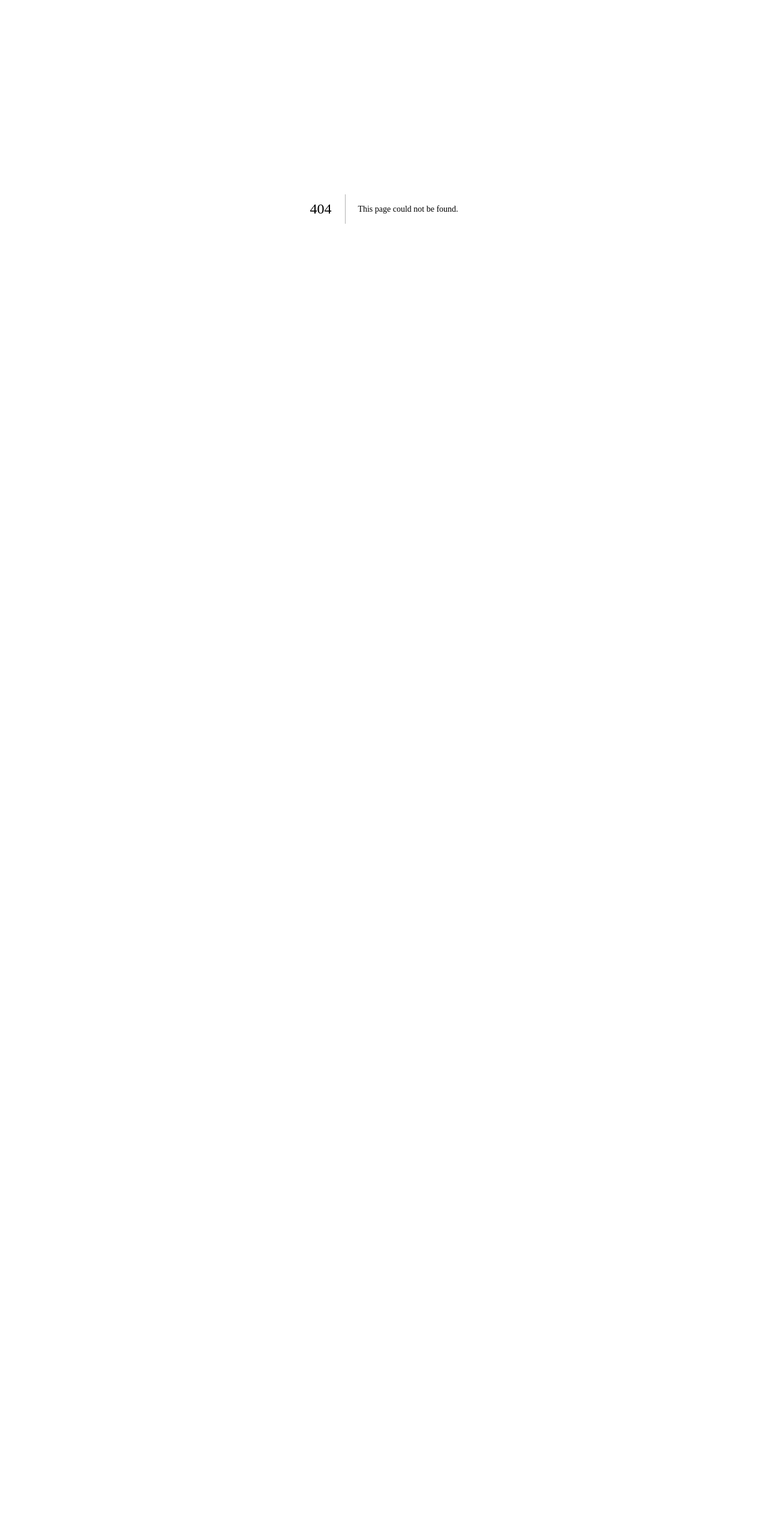
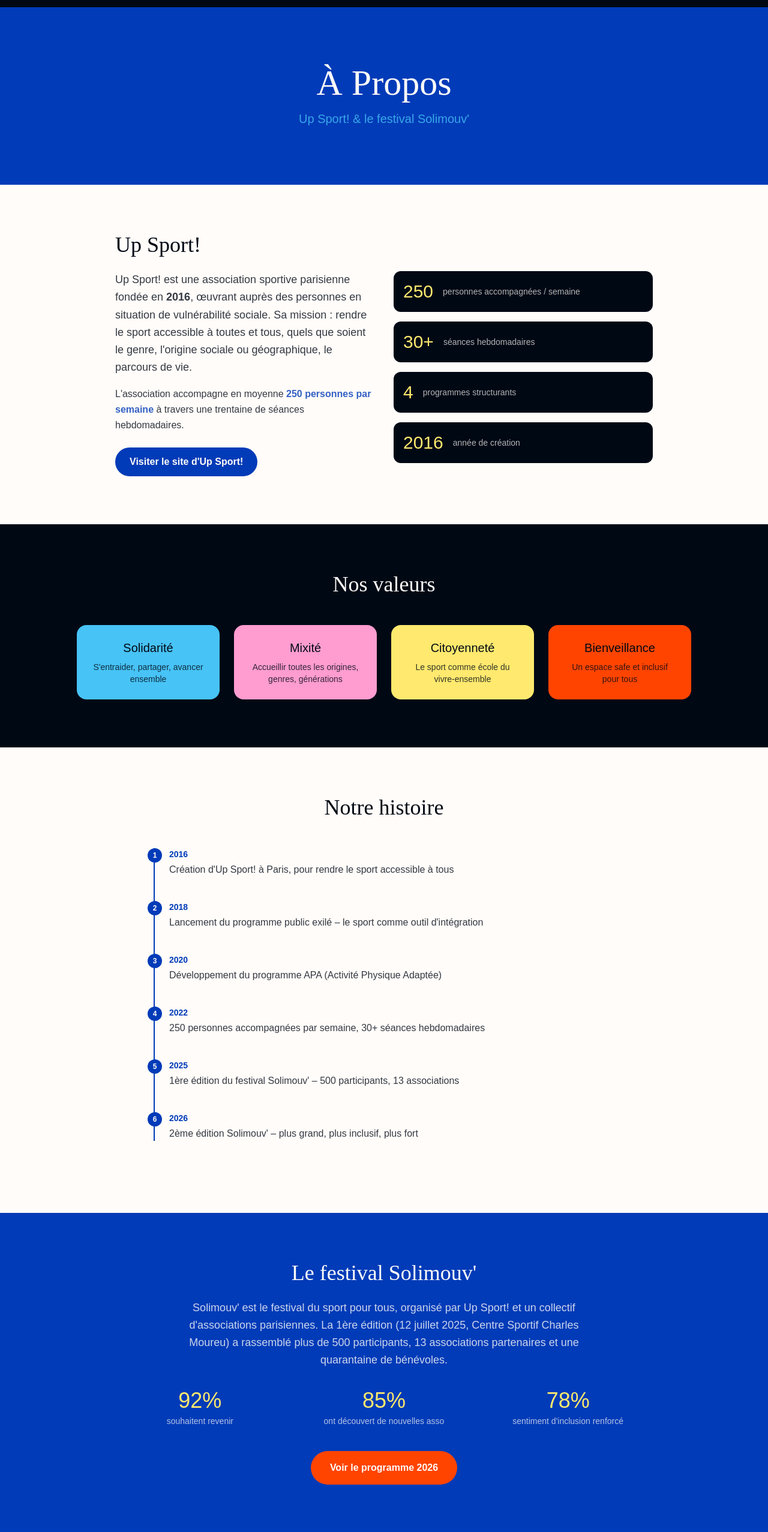
Before and after one commit to MatteoOliveira/HackatonNoCode, a Next.js app: page /a-propos in a window 1280 px wide. Before the commit this address had no page. Shown: the part 52-2606 px from the top of the page at 60% size. Before the commit the page ends 800 px from the top, so only its background shows below. Built offline with nearby package versions, Linux system fonts and the light colour scheme.

Commit message:
feat(about-page): page À Propos avec chronologie, valeurs, chiffres Solimouv

```diff
--- /dev/null
+++ b/src/app/a-propos/page.tsx
@@ -0,0 +1,216 @@
+import type { Metadata } from "next";
+import Link from "next/link";
+import Header from "@/components/layout/Header";
+import Footer from "@/components/layout/Footer";
+
+export const metadata: Metadata = {
+  title: "À Propos – Up Sport! & Solimouv'",
+  description:
+    "Découvrez Up Sport!, association fondée en 2016 qui rend le sport accessible à tous. L'histoire, les valeurs et la vision du festival Solimouv'.",
+};
+
+const TIMELINE = [
+  { annee: "2016", event: "Création d'Up Sport! à Paris, pour rendre le sport accessible à tous" },
+  { annee: "2018", event: "Lancement du programme public exilé – le sport comme outil d'intégration" },
+  { annee: "2020", event: "Développement du programme APA (Activité Physique Adaptée)" },
+  { annee: "2022", event: "250 personnes accompagnées par semaine, 30+ séances hebdomadaires" },
+  { annee: "2025", event: "1ère édition du festival Solimouv' – 500 participants, 13 associations" },
+  { annee: "2026", event: "2ème édition Solimouv' – plus grand, plus inclusif, plus fort" },
+];
+
+const VALEURS = [
+  { label: "Solidarité", color: "var(--color-bleu-clair)", description: "S'entraider, partager, avancer ensemble" },
+  { label: "Mixité", color: "var(--color-rose)", description: "Accueillir toutes les origines, genres, générations" },
+  { label: "Citoyenneté", color: "var(--color-jaune)", description: "Le sport comme école du vivre-ensemble" },
+  { label: "Bienveillance", color: "var(--color-orange)", description: "Un espace safe et inclusif pour tous" },
+];
+
+export default function AProposPage() {
+  return (
+    <>
+      <Header />
+
+      <main>
+        {/* Hero */}
+        <section
+          className="py-24 px-4 text-center"
+          style={{ backgroundColor: "var(--color-bleu-fonce)" }}
+          aria-label="À propos d'Up Sport!"
+        >
+          <h1 className="text-5xl sm:text-6xl mb-4" style={{ color: "var(--color-blanc)" }}>
+            À Propos
+          </h1>
+          <p className="text-xl max-w-2xl mx-auto opacity-80" style={{ color: "var(--color-bleu-clair)" }}>
+            Up Sport! & le festival Solimouv'
+          </p>
+        </section>
+
+        {/* L'association */}
+        <section className="py-20 px-4" aria-label="L'association Up Sport!">
+          <div className="max-w-4xl mx-auto">
+            <h2 className="text-4xl mb-6" style={{ color: "var(--color-noir)" }}>
+              Up Sport!
+            </h2>
+            <div className="grid md:grid-cols-2 gap-8">
+              <div>
+                <p className="text-lg leading-relaxed opacity-80 mb-4">
+                  Up Sport! est une association sportive parisienne fondée en <strong>2016</strong>,
+                  œuvrant auprès des personnes en situation de vulnérabilité sociale. Sa mission :
+                  rendre le sport accessible à toutes et tous, quels que soient le genre,
+                  l&apos;origine sociale ou géographique, le parcours de vie.
+                </p>
+                <p className="leading-relaxed opacity-80">
+                  L&apos;association accompagne en moyenne{" "}
+                  <strong style={{ color: "var(--color-bleu-fonce)" }}>250 personnes par semaine</strong>{" "}
+                  à travers une trentaine de séances hebdomadaires.
+                </p>
+                <a
+                  href="https://www.unispourlesport.paris/"
+                  target="_blank"
+                  rel="noopener noreferrer"
+                  className="inline-block mt-6 px-6 py-3 rounded-full font-semibold transition-opacity hover:opacity-80"
+                  style={{ backgroundColor: "var(--color-bleu-fonce)", color: "var(--color-blanc)" }}
+                >
+                  Visiter le site d&apos;Up Sport!
+                </a>
+              </div>
+              <div className="space-y-4">
+                {[
+                  { label: "250", sublabel: "personnes accompagnées / semaine" },
+                  { label: "30+", sublabel: "séances hebdomadaires" },
+                  { label: "4", sublabel: "programmes structurants" },
+                  { label: "2016", sublabel: "année de création" },
+                ].map((s) => (
+                  <div
+                    key={s.sublabel}
+                    className="flex items-center gap-4 p-4 rounded-xl"
+                    style={{ backgroundColor: "var(--color-noir)" }}
+                  >
+                    <span
+                      className="text-3xl"
+                      style={{ fontFamily: "var(--font-titre)", color: "var(--color-jaune)" }}
+                    >
+                      {s.label}
+                    </span>
+                    <span className="text-sm opacity-70" style={{ color: "var(--color-blanc)" }}>
+                      {s.sublabel}
+                    </span>
+                  </div>
+                ))}
+              </div>
+            </div>
+          </div>
+        </section>
+
+        {/* Valeurs */}
+        <section
+          className="py-20 px-4"
+          style={{ backgroundColor: "var(--color-noir)" }}
+          aria-label="Nos valeurs"
+        >
+          <div className="max-w-5xl mx-auto">
+            <h2 className="text-4xl text-center mb-12" style={{ color: "var(--color-blanc)" }}>
+              Nos valeurs
+            </h2>
+            <div className="grid grid-cols-2 md:grid-cols-4 gap-6">
+              {VALEURS.map((v) => (
+                <div
+                  key={v.label}
+                  className="p-6 rounded-2xl text-center"
+                  style={{ backgroundColor: v.color }}
+                >
+                  <h3
+                    className="text-xl mb-2"
+                    style={{ color: "var(--color-noir)", fontFamily: "var(--font-titre)" }}
+                  >
+                    {v.label}
+                  </h3>
+                  <p className="text-sm opacity-80" style={{ color: "var(--color-noir)" }}>
+                    {v.description}
+                  </p>
+                </div>
+              ))}
+            </div>
+          </div>
+        </section>
+
+        {/* Chronologie */}
+        <section className="py-20 px-4" aria-label="Chronologie de l'association">
+          <div className="max-w-3xl mx-auto">
+            <h2 className="text-4xl mb-12 text-center" style={{ color: "var(--color-noir)" }}>
+              Notre histoire
+            </h2>
+            <ol className="relative border-l-2" style={{ borderColor: "var(--color-bleu-fonce)" }}>
+              {TIMELINE.map((item, i) => (
+                <li key={i} className="mb-10 ml-6">
+                  <span
+                    className="absolute -left-3 flex h-6 w-6 items-center justify-center rounded-full text-xs font-bold"
+                    style={{
+                      backgroundColor: "var(--color-bleu-fonce)",
+                      color: "var(--color-blanc)",
+                    }}
+                  >
+                    {i + 1}
+                  </span>
+                  <time
+                    className="block text-sm font-semibold mb-1"
+                    style={{ color: "var(--color-bleu-fonce)" }}
+                  >
+                    {item.annee}
+                  </time>
+                  <p className="opacity-80">{item.event}</p>
+                </li>
+              ))}
+            </ol>
+          </div>
+        </section>
+
+        {/* Solimouv festival */}
+        <section
+          className="py-20 px-4"
+          style={{ backgroundColor: "var(--color-bleu-fonce)" }}
+          aria-label="Le festival Solimouv'"
+        >
+          <div className="max-w-4xl mx-auto text-center">
+            <h2 className="text-4xl mb-6" style={{ color: "var(--color-blanc)" }}>
+              Le festival Solimouv&apos;
+            </h2>
+            <p className="text-lg leading-relaxed opacity-80 mb-8 max-w-2xl mx-auto" style={{ color: "var(--color-blanc)" }}>
+              Solimouv&apos; est le festival du sport pour tous, organisé par Up Sport! et un collectif
+              d&apos;associations parisiennes. La 1ère édition (12 juillet 2025, Centre Sportif Charles Moureu)
+              a rassemblé plus de 500 participants, 13 associations partenaires et une quarantaine de bénévoles.
+            </p>
+            <div className="grid grid-cols-3 gap-6 mb-10">
+              {[
+                { pct: "92%", label: "souhaitent revenir" },
+                { pct: "85%", label: "ont découvert de nouvelles asso" },
+                { pct: "78%", label: "sentiment d'inclusion renforcé" },
+              ].map((s) => (
+                <div key={s.label}>
+                  <p
+                    className="text-4xl mb-1"
+                    style={{ fontFamily: "var(--font-titre)", color: "var(--color-jaune)" }}
+                  >
+                    {s.pct}
+                  </p>
+                  <p className="text-sm opacity-70" style={{ color: "var(--color-blanc)" }}>
+                    {s.label}
+                  </p>
+                </div>
+              ))}
+            </div>
+            <Link
+              href="/programme"
+              className="inline-block px-8 py-4 rounded-full font-semibold transition-opacity hover:opacity-90"
+              style={{ backgroundColor: "var(--color-orange)", color: "var(--color-blanc)" }}
+            >
+              Voir le programme 2026
+            </Link>
+          </div>
+        </section>
+      </main>
+
+      <Footer />
+    </>
+  );
+}
```
